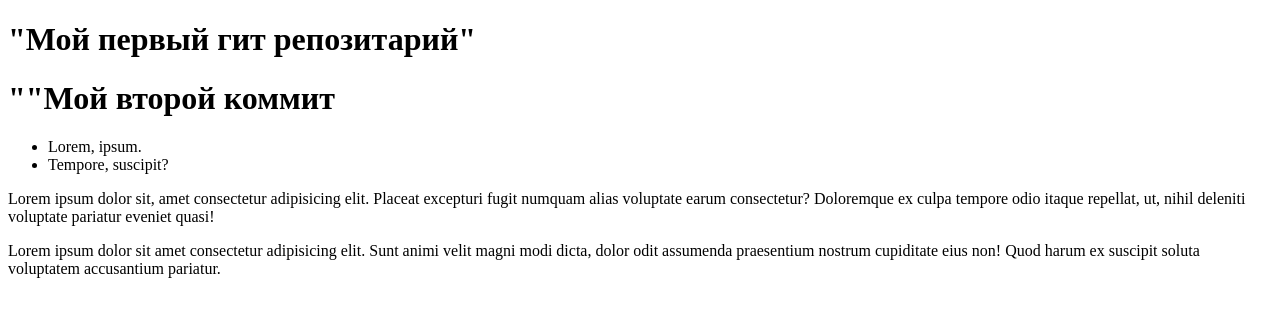
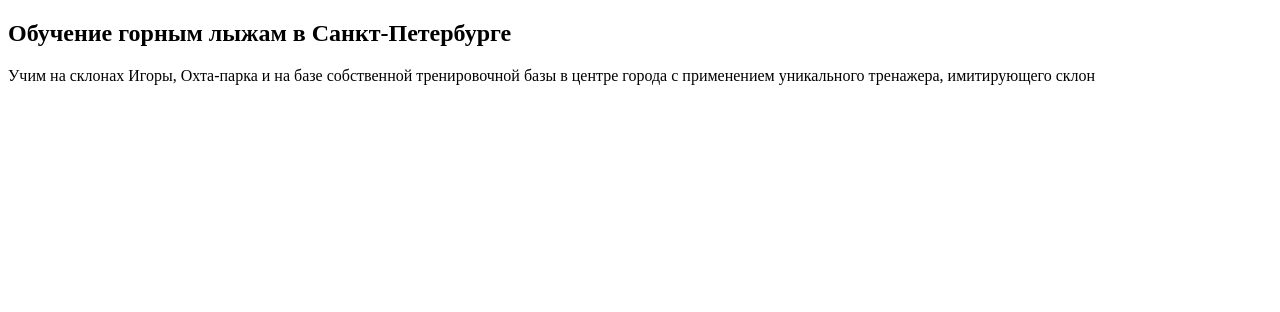
Before and after one commit to Asya1977/ski-school-vdovichenko, a plain HTML site: page index.html in a window 1280 px wide. Drawn offline with Linux system fonts and the light colour scheme.

Commit message:
сделала разметку страницы

```diff
--- a/index.html
+++ b/index.html
@@ -5,18 +5,30 @@
     <meta charset="UTF-8">
     <meta http-equiv="X-UA-Compatible" content="IE=edge">
     <meta name="viewport" content="width=, initial-scale=1.0">
-    <title>Document</title>
+    <title>Skiing School</title>
 </head>
 
 <body>
-    <h1>"Мой первый гит репозитарий"</h1>
-    <h1>""Мой второй коммит</h1>
-    <ul>
-        <li>Lorem, ipsum.</li>
-        <li>Tempore, suscipit?</li>
-    </ul>
-    <p>Lorem ipsum dolor sit, amet consectetur adipisicing elit. Placeat excepturi fugit numquam alias voluptate earum consectetur? Doloremque ex culpa tempore odio itaque repellat, ut, nihil deleniti voluptate pariatur eveniet quasi!</p>
-    <p>Lorem ipsum dolor sit amet consectetur adipisicing elit. Sunt animi velit magni modi dicta, dolor odit assumenda praesentium nostrum cupiditate eius non! Quod harum ex suscipit soluta voluptatem accusantium pariatur.</p>
+    <header>
+        <nav>
+
+        </nav>
+    </header>
+    <main>
+        <section>
+            <h1>Обучение горным лыжам в Санкт-Петербурге</h1>
+
+            <p>Учим на склонах Игоры, Охта-парка и на базе собственной тренировочной базы в центре города с применением уникального тренажера, имитирующего склон
+            </p>
+        </section>
+        <section></section>
+        <section></section>
+    </main>
+    <footer>
+
+    </footer>
+
+
 </body>
 
 </html>
```
